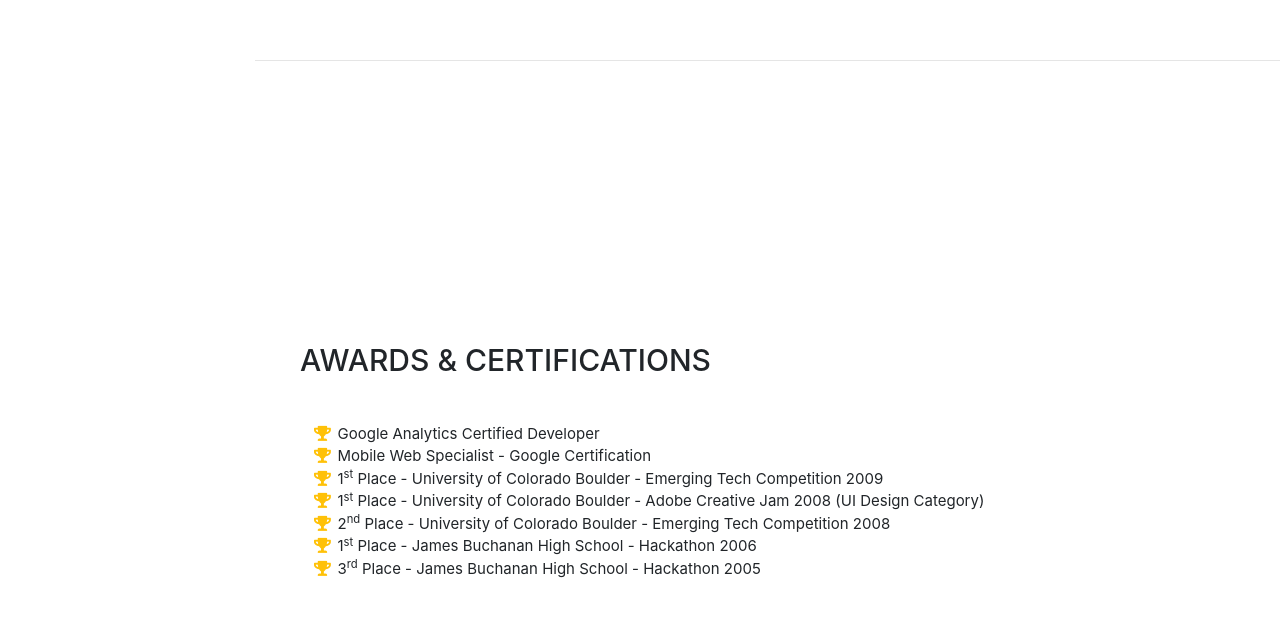
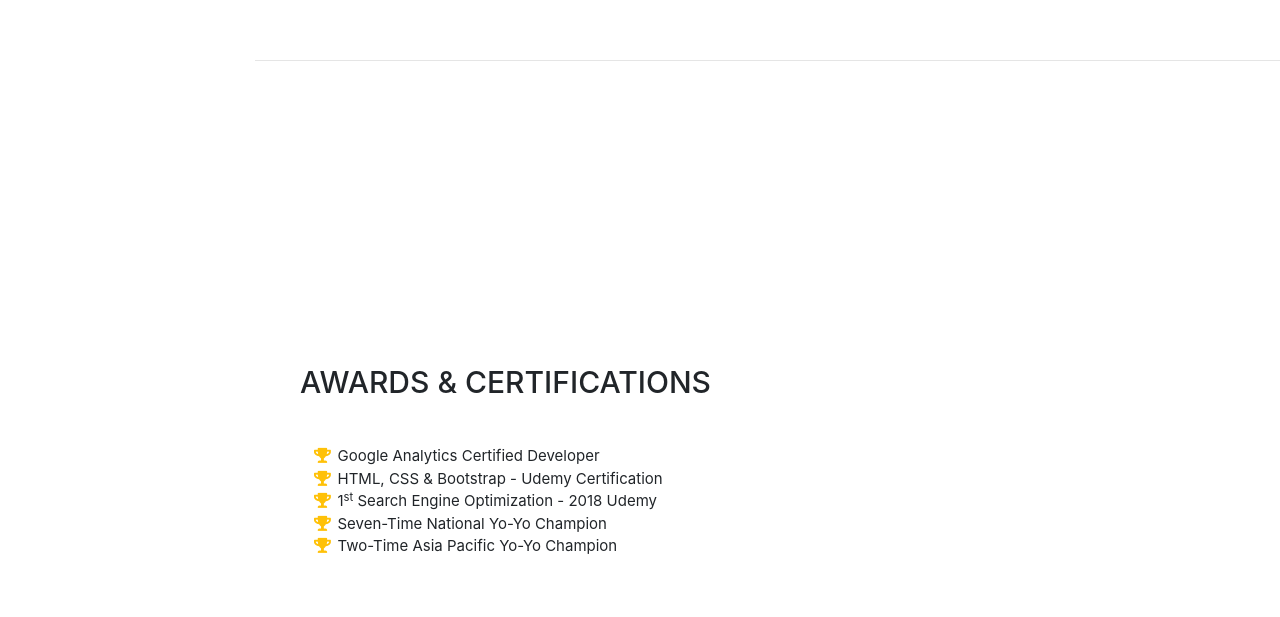
Before and after one commit to nukeduser/nukeduser2.github.io, a website with bundled scripts: page resume.html in a window 1280 px wide. Shown: the part 4145-4762 px from the top of the page. Built offline with nearby package versions, Linux system fonts and the light colour scheme; a web font is replaced by a local one.

Commit message:
Update resume.html

```diff
--- a/resume.html
+++ b/resume.html
@@ -223,27 +223,18 @@
               Google Analytics Certified Developer</li>
             <li>
               <i class="fa-li fa fa-trophy text-warning"></i>
-              Mobile Web Specialist - Google Certification</li>
+              HTML, CSS &amp; Bootstrap - Udemy Certification</li>
             <li>
               <i class="fa-li fa fa-trophy text-warning"></i>
               1<sup>st</sup>
-              Place - University of Colorado Boulder - Emerging Tech Competition 2009</li>
+              Search Engine Optimization - 2018 Udemy</li>
             <li>
               <i class="fa-li fa fa-trophy text-warning"></i>
-              1<sup>st</sup>
-              Place - University of Colorado Boulder - Adobe Creative Jam 2008 (UI Design Category)</li>
+              Seven-Time National Yo-Yo Champion</li>
             <li>
               <i class="fa-li fa fa-trophy text-warning"></i>
-              2<sup>nd</sup>
-              Place - University of Colorado Boulder - Emerging Tech Competition 2008</li>
-            <li>
-              <i class="fa-li fa fa-trophy text-warning"></i>
-              1<sup>st</sup>
-              Place - James Buchanan High School - Hackathon 2006</li>
-            <li>
-              <i class="fa-li fa fa-trophy text-warning"></i>
-              3<sup>rd</sup>
-              Place - James Buchanan High School - Hackathon 2005</li>
+             Two-Time Asia Pacific Yo-Yo Champion</li>
+
           </ul>
         </div>
       </section>
```
